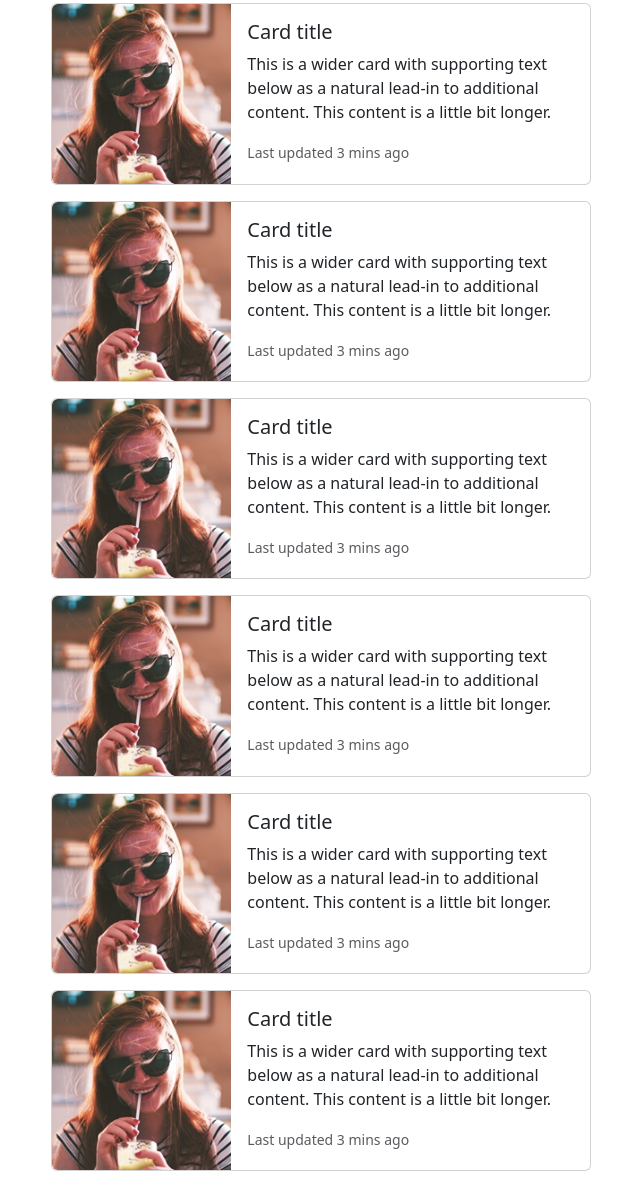
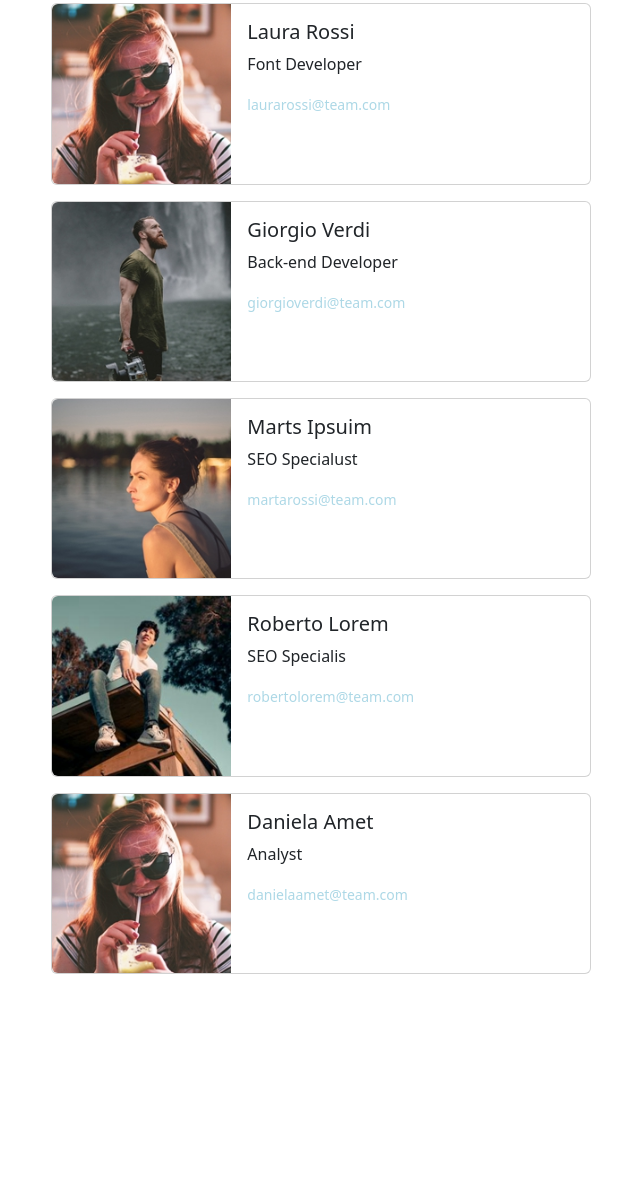
Before and after one commit to KWAshen/js-our-team, a plain HTML site: page index.html in a window 1280 px wide. Shown: the part 314-1501 px from the top of the page, without its empty margins (31-671 px from the left). After the commit the page ends 1304 px from the top, so only its background shows below. Drawn offline with nearby package versions, Linux system fonts and the light colour scheme.

Commit message:
impostato le card con i dati

```diff
--- a/index.html
+++ b/index.html
@@ -38,7 +38,7 @@
                     Designer
                   </p>
                   <p class="card-text">
-                    <small class="text-body-secondary"
+                    <small class="text-lightblue"
                       >marcobianchi@team.com</small
                     >
                   </p>
@@ -59,15 +59,88 @@
               </div>
               <div class="col-md-8">
                 <div class="card-body">
-                  <h5 class="card-title">Card title</h5>
+                  <h5 class="card-title">Laura Rossi</h5>
                   <p class="card-text">
-                    This is a wider card with supporting text below as a natural
-                    lead-in to additional content. This content is a little bit
-                    longer.
+                    Font Developer
                   </p>
                   <p class="card-text">
-                    <small class="text-body-secondary"
-                      >Last updated 3 mins ago</small
+                    <small class="text-lightblue"
+                      >laurarossi@team.com</small
+                    >
+                  </p>
+                </div>
+              </div>
+            </div>
+          </div>
+        </div><div class="col-12">
+          <div class="card mb-3" style="max-width: 540px">
+            <div class="row g-0">
+              <div class="col-md-4">
+                <img
+                  src="assets/img/male2.png"
+                  class="img-fluid rounded-start"
+                  alt="..."
+                />
+              </div>
+              <div class="col-md-8">
+                <div class="card-body">
+                  <h5 class="card-title">Giorgio Verdi</h5>
+                  <p class="card-text">
+                    Back-end Developer
+                  </p>
+                  <p class="card-text">
+                    <small class="text-lightblue"
+                      >giorgioverdi@team.com</small
+                    >
+                  </p>
+                </div>
+              </div>
+            </div>
+          </div>
+        </div><div class="col-12">
+          <div class="card mb-3" style="max-width: 540px">
+            <div class="row g-0">
+              <div class="col-md-4">
+                <img
+                  src="assets/img/female2.png"
+                  class="img-fluid rounded-start"
+                  alt="..."
+                />
+              </div>
+              <div class="col-md-8">
+                <div class="card-body">
+                  <h5 class="card-title">Marts Ipsuim</h5>
+                  <p class="card-text">
+                   SEO Specialust
+                  </p>
+                  <p class="card-text">
+                    <small class="text-lightblue"
+                      >martarossi@team.com</small
+                    >
+                  </p>
+                </div>
+              </div>
+            </div>
+          </div>
+        </div><div class="col-12">
+          <div class="card mb-3" style="max-width: 540px">
+            <div class="row g-0">
+              <div class="col-md-4">
+                <img
+                  src="assets/img/male3.png"
+                  class="img-fluid rounded-start"
+                  alt="..."
+                />
+              </div>
+              <div class="col-md-8">
+                <div class="card-body">
+                  <h5 class="card-title">Roberto Lorem</h5>
+                  <p class="card-text">
+                    SEO Specialis
+                  </p>
+                  <p class="card-text">
+                    <small class="text-lightblue"
+                      >robertolorem@team.com</small
                     >
                   </p>
                 </div>
@@ -86,130 +159,20 @@
               </div>
               <div class="col-md-8">
                 <div class="card-body">
-                  <h5 class="card-title">Card title</h5>
+                  <h5 class="card-title">Daniela Amet</h5>
                   <p class="card-text">
-                    This is a wider card with supporting text below as a natural
-                    lead-in to additional content. This content is a little bit
-                    longer.
+                    Analyst
                   </p>
                   <p class="card-text">
-                    <small class="text-body-secondary"
-                      >Last updated 3 mins ago</small
+                    <small class="text-lightblue"
+                      >danielaamet@team.com</small
                     >
                   </p>
                 </div>
               </div>
             </div>
           </div>
-        </div><div class="col-12">
-          <div class="card mb-3" style="max-width: 540px">
-            <div class="row g-0">
-              <div class="col-md-4">
-                <img
-                  src="./assets/img/female1.png"
-                  class="img-fluid rounded-start"
-                  alt="..."
-                />
-              </div>
-              <div class="col-md-8">
-                <div class="card-body">
-                  <h5 class="card-title">Card title</h5>
-                  <p class="card-text">
-                    This is a wider card with supporting text below as a natural
-                    lead-in to additional content. This content is a little bit
-                    longer.
-                  </p>
-                  <p class="card-text">
-                    <small class="text-body-secondary"
-                      >Last updated 3 mins ago</small
-                    >
-                  </p>
-                </div>
-              </div>
-            </div>
-          </div>
-        </div><div class="col-12">
-          <div class="card mb-3" style="max-width: 540px">
-            <div class="row g-0">
-              <div class="col-md-4">
-                <img
-                  src="./assets/img/female1.png"
-                  class="img-fluid rounded-start"
-                  alt="..."
-                />
-              </div>
-              <div class="col-md-8">
-                <div class="card-body">
-                  <h5 class="card-title">Card title</h5>
-                  <p class="card-text">
-                    This is a wider card with supporting text below as a natural
-                    lead-in to additional content. This content is a little bit
-                    longer.
-                  </p>
-                  <p class="card-text">
-                    <small class="text-body-secondary"
-                      >Last updated 3 mins ago</small
-                    >
-                  </p>
-                </div>
-              </div>
-            </div>
-          </div>
-        </div><div class="col-12">
-          <div class="card mb-3" style="max-width: 540px">
-            <div class="row g-0">
-              <div class="col-md-4">
-                <img
-                  src="./assets/img/female1.png"
-                  class="img-fluid rounded-start"
-                  alt="..."
-                />
-              </div>
-              <div class="col-md-8">
-                <div class="card-body">
-                  <h5 class="card-title">Card title</h5>
-                  <p class="card-text">
-                    This is a wider card with supporting text below as a natural
-                    lead-in to additional content. This content is a little bit
-                    longer.
-                  </p>
-                  <p class="card-text">
-                    <small class="text-body-secondary"
-                      >Last updated 3 mins ago</small
-                    >
-                  </p>
-                </div>
-              </div>
-            </div>
-          </div>
-        </div><div class="col-12">
-          <div class="card mb-3" style="max-width: 540px">
-            <div class="row g-0">
-              <div class="col-md-4">
-                <img
-                  src="./assets/img/female1.png"
-                  class="img-fluid rounded-start"
-                  alt="..."
-                />
-              </div>
-              <div class="col-md-8">
-                <div class="card-body">
-                  <h5 class="card-title">Card title</h5>
-                  <p class="card-text">
-                    This is a wider card with supporting text below as a natural
-                    lead-in to additional content. This content is a little bit
-                    longer.
-                  </p>
-                  <p class="card-text">
-                    <small class="text-body-secondary"
-                      >Last updated 3 mins ago</small
-                    >
-                  </p>
-                </div>
-              </div>
-            </div>
-          </div>
-        </div>
+
       </div>
     </div>
 
--- a/style.css
+++ b/style.css
@@ -6,3 +6,12 @@
   color: blue;
 
 }
+
+.row{
+  display: flex;
+  justify-content: space-between;
+}
+
+.text-lightblue{
+  color:lightblue;
+}
```
